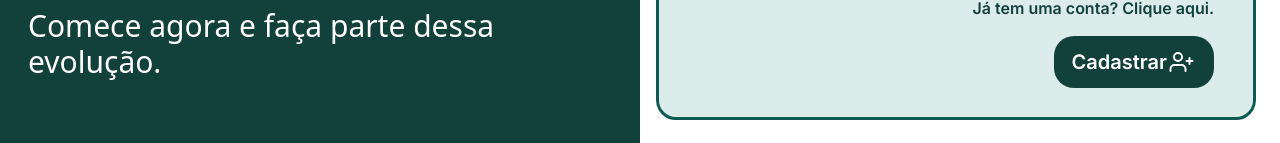
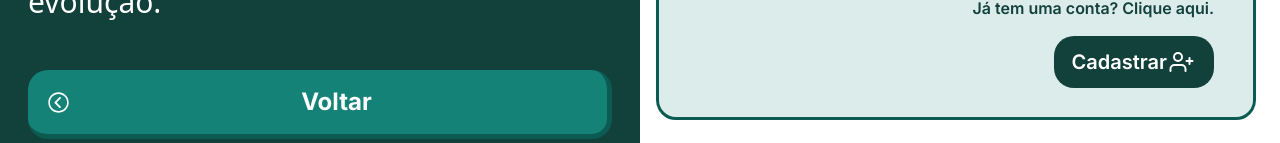
Before and after one commit to BSM-Global-Solution/evolvere, a React (Vite) app: page /criarConta in a window 1280 px wide. Shown: the part 654-797 px from the top of the page. Built offline with nearby package versions, Linux system fonts and the light colour scheme; a web font is replaced by a local one.

Commit message:
feat(CriarConta): adicionado um botão de voltar

```diff
--- a/src/routes/CriarConta/index.tsx
+++ b/src/routes/CriarConta/index.tsx
@@ -1,4 +1,5 @@
 import { FiUserPlus } from "react-icons/fi";
+import { IoIosArrowDropleft } from "react-icons/io";
 import { Link } from "react-router-dom";
 
 export default function CriarConta() {
@@ -41,6 +42,25 @@ export default function CriarConta() {
                         ">
                             Comece agora e faça parte dessa evolução.
                         </figcaption>
+                        <Link
+                        to="/"
+                        title="Voltar para a página inicial"
+                        className="
+                        w-full font-inter font-bold text-2xl text-center outline-none
+                        bg-green-400 text-white px-4.5 py-4 rounded-[20px]
+                        border-r-5 border-b-5 border-green-500
+                        btn-hover-green-400
+                        max-[951px]:text-xl
+                        max-[951px]:py-3
+                        "
+                        >
+                            <div className="flex justify-between items-center w-[60%]">
+                                <span>
+                                    <IoIosArrowDropleft size={25} />
+                                </span>
+                                Voltar
+                            </div>
+                        </Link>
                     </figure>
                 </header>
             </section>
```
